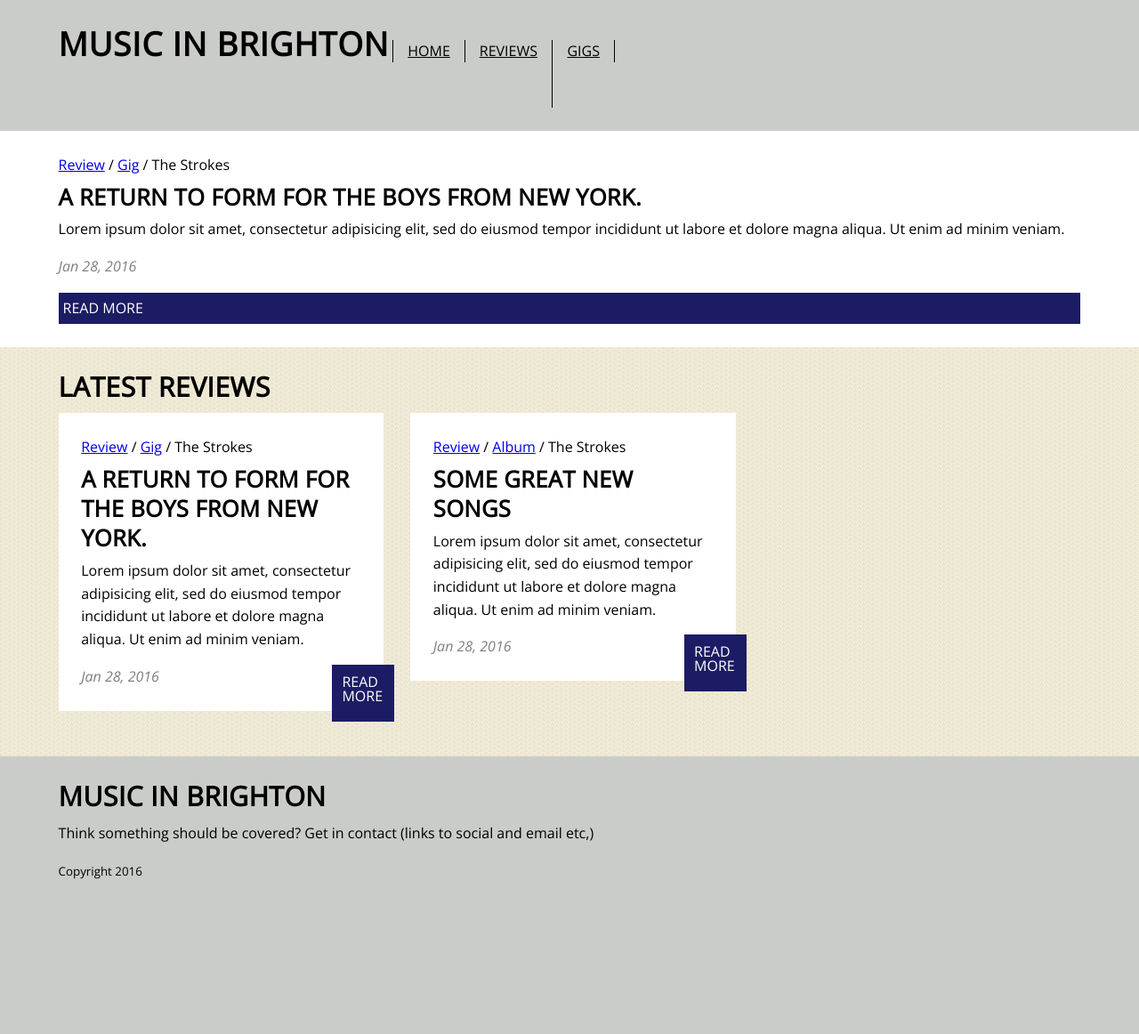
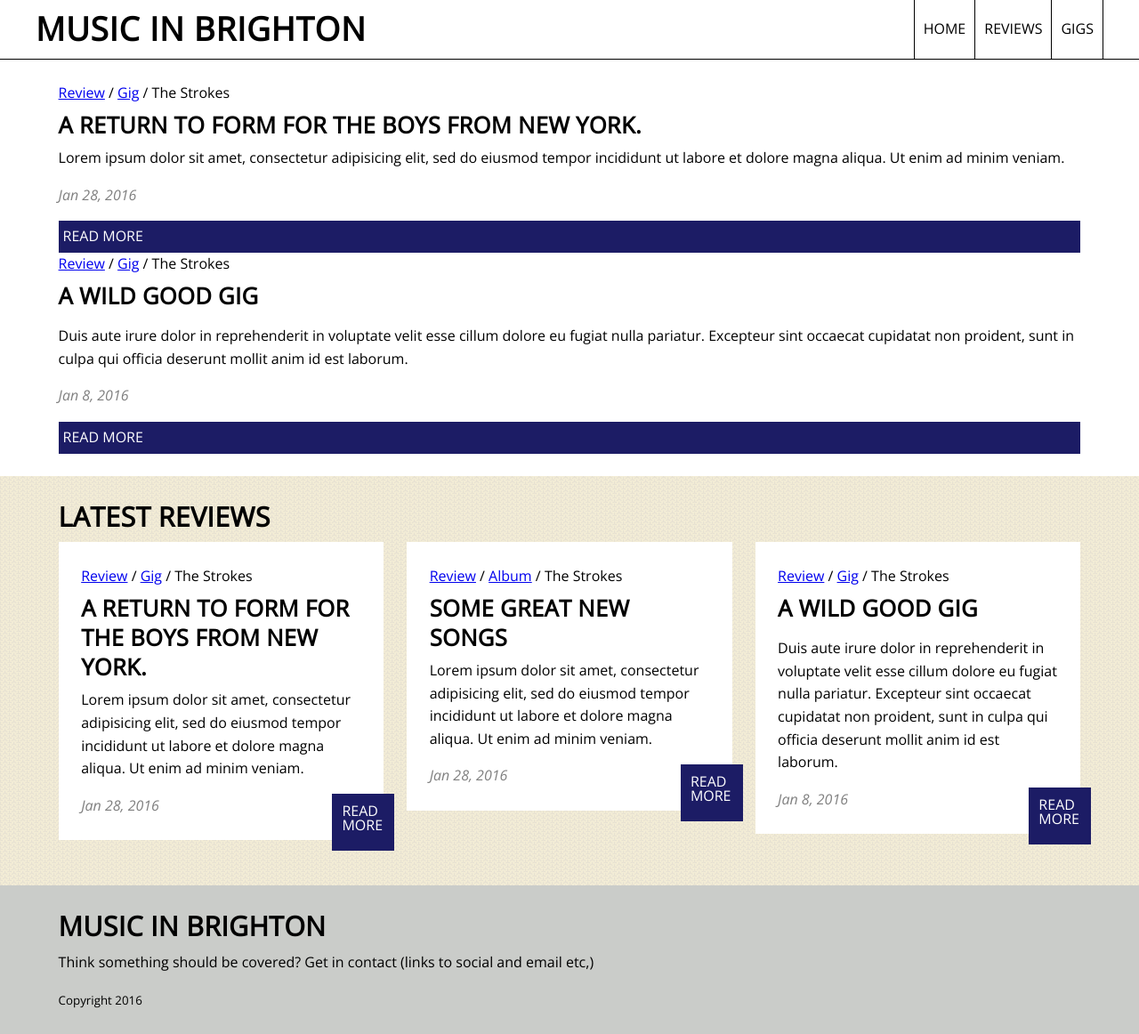
Before and after one commit to mattgreenfield/music, a Jekyll site: the page built from reviews/gigs.html, in a window 1280 px wide. Shown: the whole page at 89% size. Built offline with Jekyll 4.4.1, drawn with Linux system fonts in a browser that asks for light colours; before the commit the page ends 1017 px from its top, so only the background shows below that.

Commit message:
main nav styles

```diff
--- /dev/null
+++ b/_build/sass/patterns/_lists.scss
@@ -0,0 +1,6 @@
+/* Lists */
+
+.list--inline > li {
+    display: inline-block;
+    vertical-align: top;
+}
--- a/_build/sass/variables/_variables.scss
+++ b/_build/sass/variables/_variables.scss
@@ -1,6 +1,8 @@
 //
 // Variables
 //
+
+$page-content-width: 1200px;
 
 // Typography
 $base-font-size:    1rem;
--- a/_includes/footer.html
+++ b/_includes/footer.html
@@ -1,4 +1,4 @@
-<footer>
+<footer class="site-footer">
 
     <div class="inner-constraint">
         <h2 class="heading heading--gamma">{{ site.title }}</h2>
--- a/_includes/header.html
+++ b/_includes/header.html
@@ -2,13 +2,13 @@
     <div class="inner-constraint">
 
         <!-- Site Logo / Name -->
-        <h1 class="heading heading--delta">
+        <h1 class="site-header__logo heading heading--delta">
             <a class="reset-link" href="{{ site.baseurl }}/">{{ site.title }}</a>
         </h1>
 
         <!-- Main Nav -->
-    <nav class="main-nav">
-            <ul class="reset-list list--inline">
+        <nav>
+            <ul class="reset-list list--inline main-nav">
                 {% for item in site.navigation %}<!--
                  --><li class="menu-item {% if page.url == item.url %}menu-item--current{% endif %}">
                         <a href="{{ item.url | prepend: site.baseurl }}">{{ item.title }}</a>
--- a/_includes/posts-list.html
+++ b/_includes/posts-list.html
@@ -6,9 +6,9 @@
 {% endif %}
 
 <ul class="grid"><!--
--->{% for post in posts %}
-    <li class="grid__item">
+    {% for post in posts %}
+    --><li class="grid__item">
         {% include post-summary.html %}
     </li><!--
-    -->{% endfor %}
-</ul>
+    {% endfor %}
+--></ul>
--- /dev/null
+++ b/_posts/2016-01-08-a-gig.md
@@ -0,0 +1,20 @@
+---
+review-type: gig
+title: A wild good gig
+artist: The Strokes
+author: matt
+layout: post
+---
+
+Duis aute irure dolor in reprehenderit in voluptate velit esse cillum dolore eu fugiat nulla pariatur. Excepteur sint occaecat cupidatat non proident, sunt in culpa qui officia deserunt mollit anim id est laborum.
+
+## The support were good
+
+Lorem ipsum dolor sit amet, consectetur adipisicing elit, sed do eiusmod tempor incididunt ut labore et dolore magna aliqua. Ut enim ad minim veniam, quis nostrud exercitation ullamco laboris nisi ut aliquip ex ea commodo consequat. Duis aute irure dolor in reprehenderit in voluptate velit esse cillum dolore eu fugiat nulla pariatur. Excepteur sint occaecat cupidatat non proident, sunt in culpa qui officia deserunt mollit anim id est laborum.
+
+
+## The crowd said
+
+> Lorem ipsum dolor sit amet, consectetur adipisicing elit, sed do eiusmod tempor incididunt ut labore et dolore magna aliqua. Ut enim ad minim veniam, quis nostrud exercitation ullamco laboris nisi ut aliquip ex ea commodo consequat.
+
+> Duis aute irure dolor in reprehenderit in voluptate velit esse cillum dolore eu fugiat nulla pariatur. Excepteur sint occaecat cupidatat non proident, sunt in culpa qui officia deserunt mollit anim id est laborum.
```
Also changed, not shown: _build/sass/main.scss (+9 -0 lines), _build/sass/patterns/_base.scss (+27 -201 lines), _build/sass/patterns/_breadcrumb.scss (added, +13 -0 lines), _build/sass/patterns/_headings.scss (added, +52 -0 lines), _build/sass/patterns/_nav-main.scss (added, +45 -0 lines), _build/sass/patterns/_post-summary.scss (added, +17 -0 lines), _build/sass/patterns/_post.scss (added, +10 -0 lines), _build/sass/patterns/_related-posts.scss (added, +37 -0 lines), _build/sass/patterns/_split.scss (added, +33 -0 lines), assets/css/main.min.css, 2 other files.
